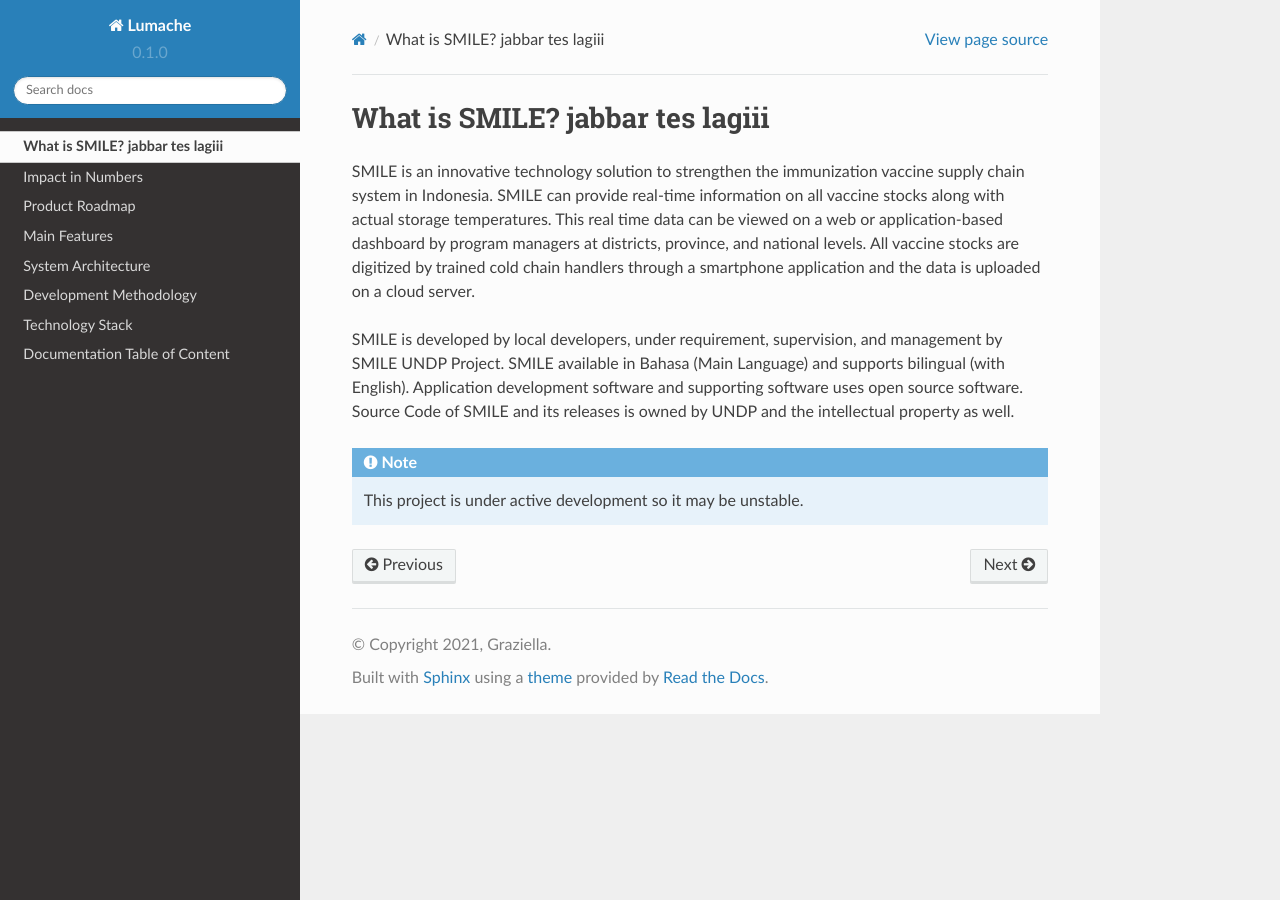
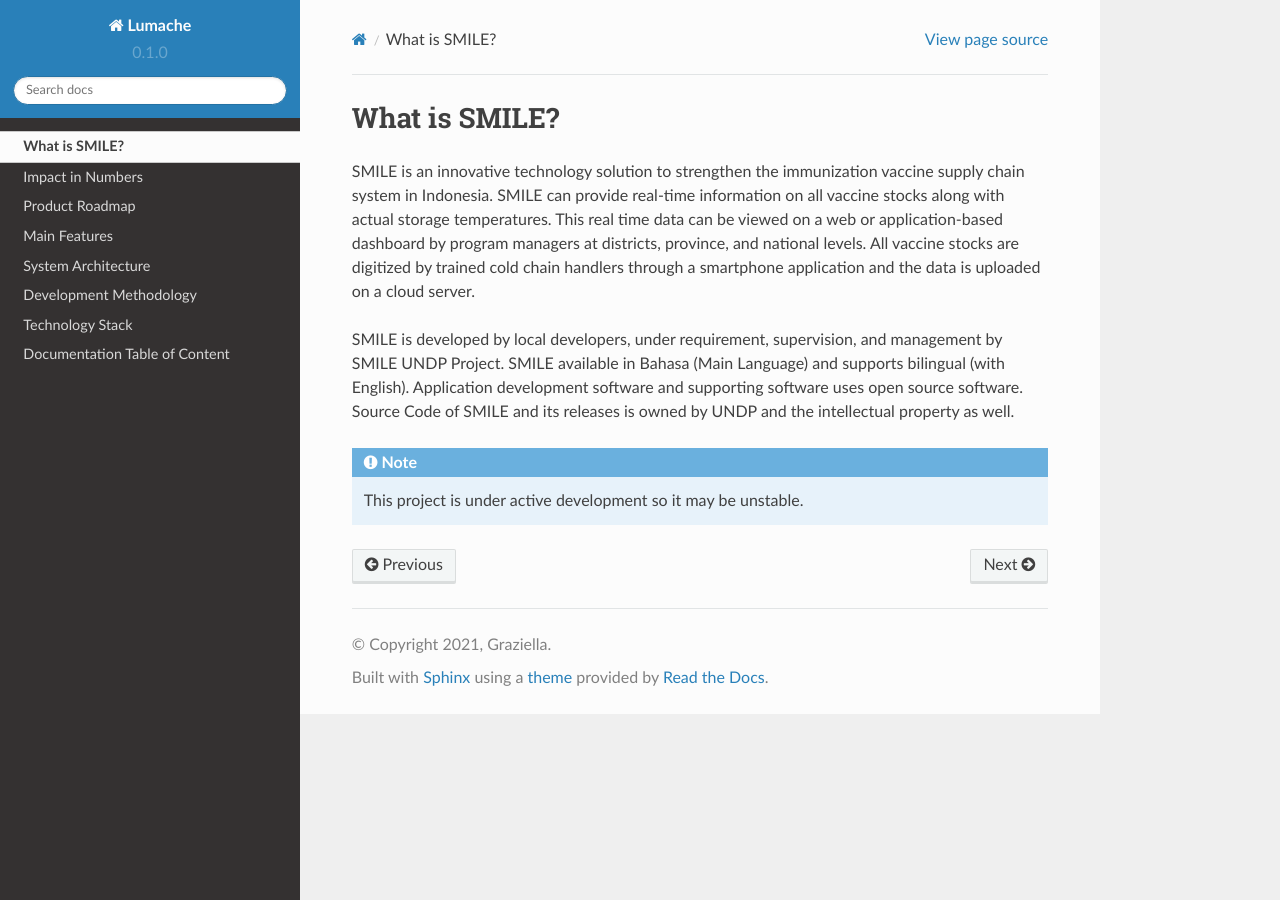
Before and after one commit to bigza/smile-documentation, a Sphinx documentation site: the page built from docs/source/what.rst, in a window 1280 px wide. Built offline with Sphinx 7.4.7 and the Read the Docs theme 2.0.0, drawn with Linux system fonts in a browser that asks for light colours.

Commit message:
rapiin lagi

```diff
--- a/docs/source/what.rst
+++ b/docs/source/what.rst
@@ -1,4 +1,4 @@
-What is SMILE? jabbar tes lagiii
+What is SMILE?
 =====
 
 SMILE is an innovative technology solution to strengthen the immunization vaccine supply chain system in Indonesia. SMILE can provide real-time information on all vaccine stocks along with actual storage temperatures. This real time data can be viewed on a web or application-based dashboard by program managers at districts, province, and national levels. All vaccine stocks are digitized by trained cold chain handlers through a smartphone application and the data is uploaded on a cloud server.
```
